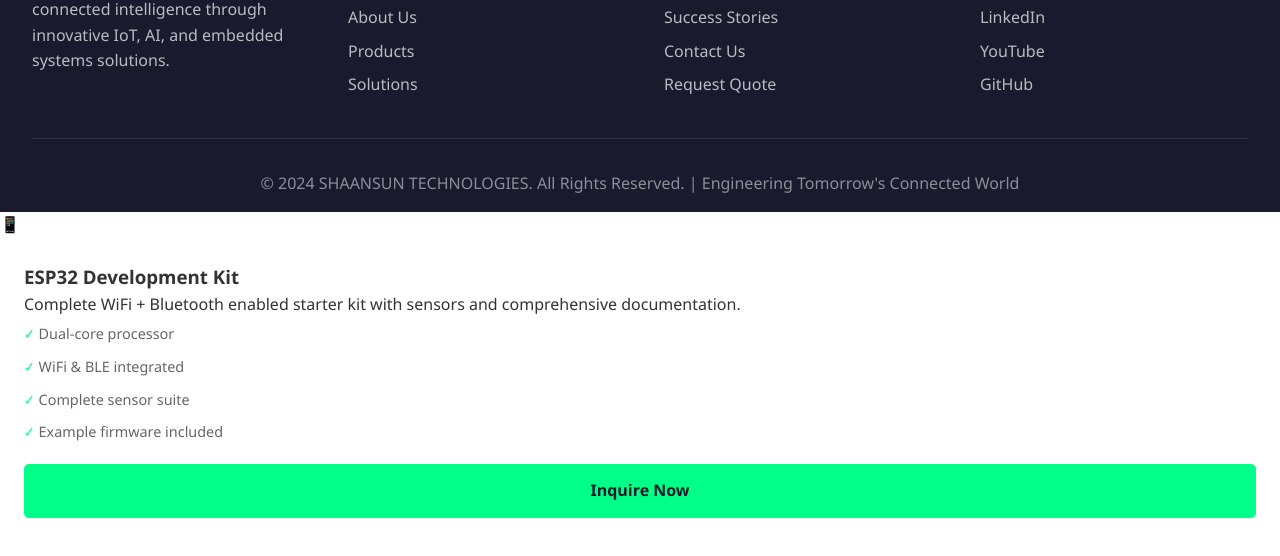
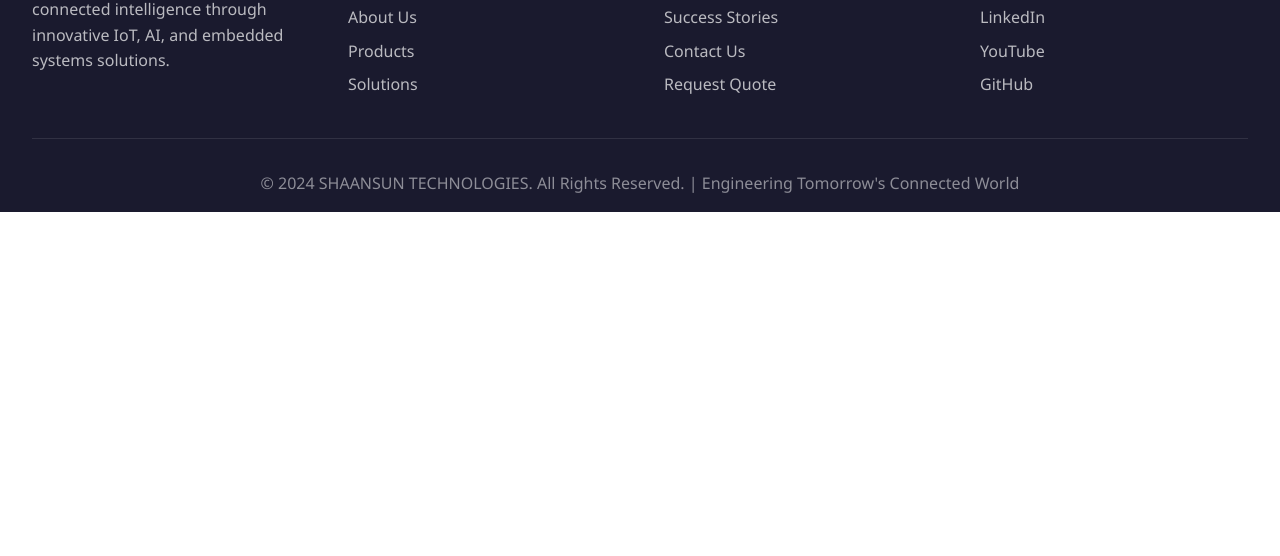
Before and after one commit to JIOWOT/jiowot, a plain HTML site: page index.html in a window 1280 px wide. Shown: the part 9662-10218 px from the top of the page. After the commit the page ends 9874 px from the top, so only its background shows below. Drawn offline with Linux system fonts and the light colour scheme.

Commit message:
Update index.html

```diff
--- a/index.html
+++ b/index.html
@@ -1407,7 +1407,7 @@
     </script>
 </body>
 </html>
-              <div class="image">📱</div>
+        <!--      <div class="image">📱</div>
                     <div class="product-content">
                         <h3>ESP32 Development Kit</h3>
                         <p>Complete WiFi + Bluetooth enabled starter kit with sensors and comprehensive documentation.</p>
@@ -1461,6 +1461,6 @@
                         </ul>
                         <a href="#contact" class="btn btn-primary" style="width: 100%; text-align: center;">Inquire Now</a>
                     </div>
-                </div>
+                </div>  -->
              <!--   <div class="product-card fade-in">
                     <div class="product -->
```
